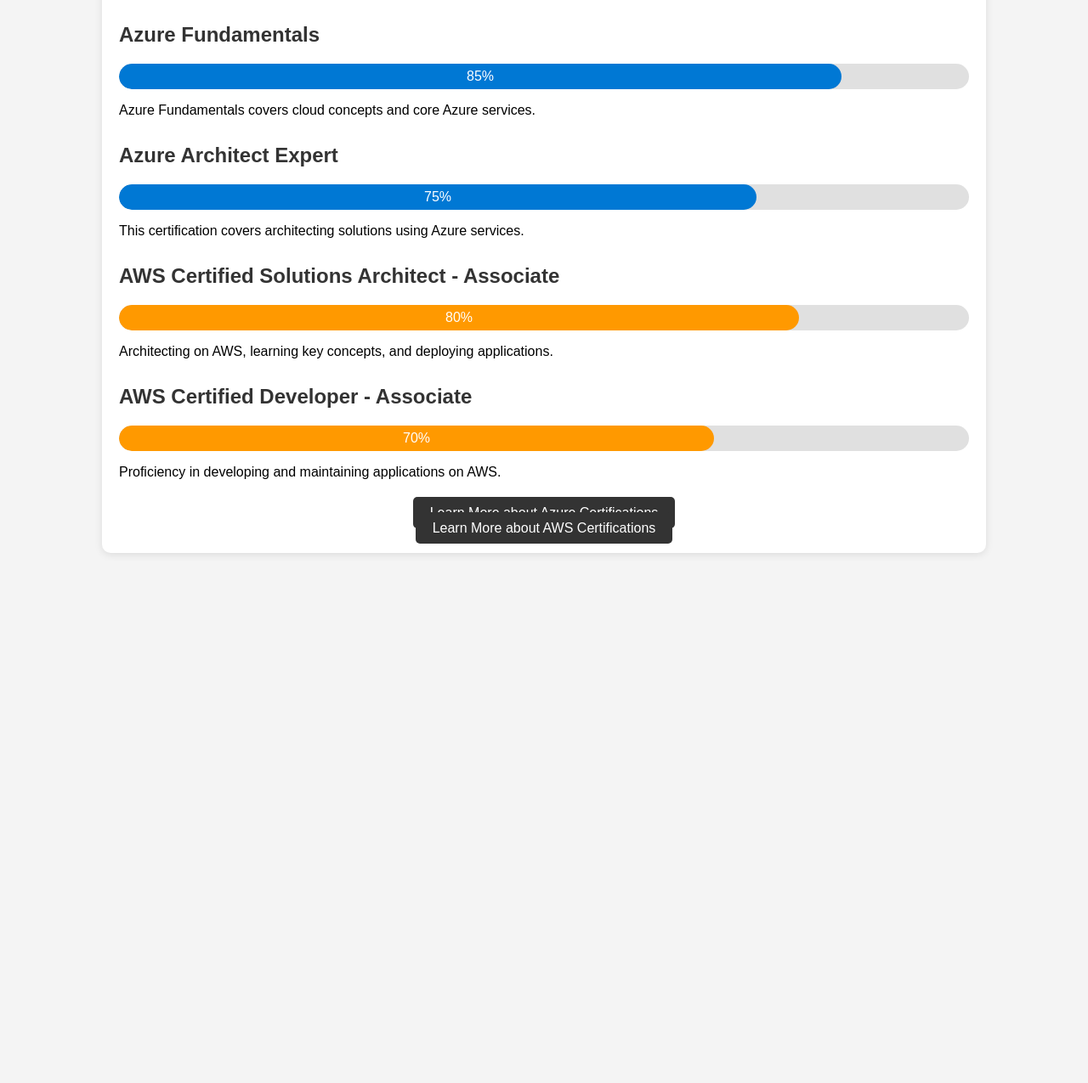
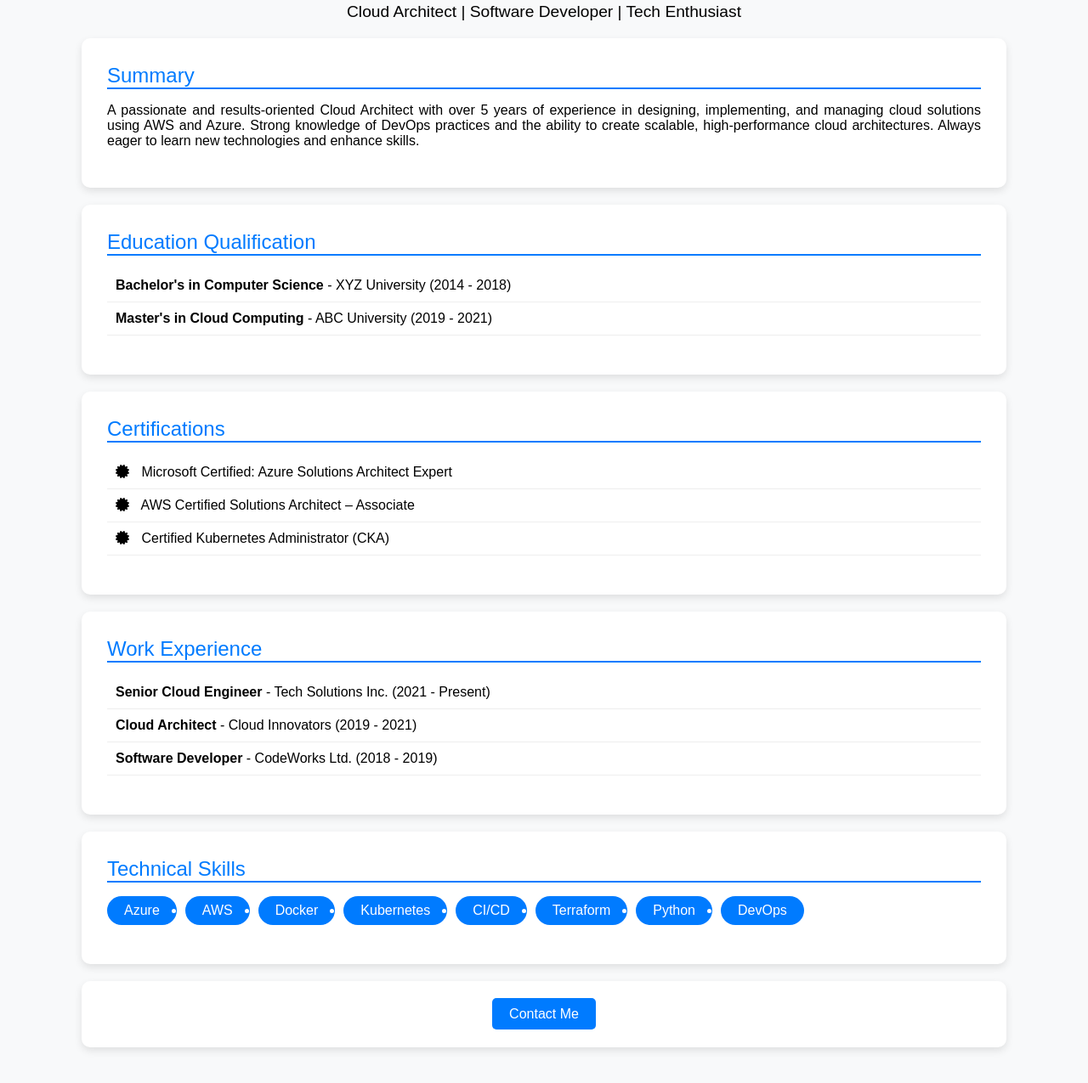
Before and after one commit to ArunnK13/arunkumar, a plain HTML site: page index.html in a window 1280 px wide. Shown: the part 115-1390 px from the top of the page at 85% size. Before the commit the page ends 800 px from the top, so only its background shows below. Drawn offline with Linux system fonts and the light colour scheme.

Commit message:
new design changes added

```diff
--- a/index.html
+++ b/index.html
@@ -3,68 +3,82 @@
 <head>
     <meta charset="UTF-8">
     <meta name="viewport" content="width=device-width, initial-scale=1.0">
-    <title>Cloud Certifications - My Profile</title>
+    <title>Interactive Resume</title>
+    <link rel="stylesheet" href="https://cdnjs.cloudflare.com/ajax/libs/font-awesome/6.0.0-beta3/css/all.min.css"> <!-- For Icons -->
     <style>
         body {
-            font-family: Arial, sans-serif;
-            background-color: #f4f4f4;
+            font-family: 'Arial', sans-serif;
             margin: 0;
             padding: 0;
-            display: flex;
-            justify-content: center;
-            align-items: center;
-            height: 100vh;
-            flex-direction: column;
+            background-color: #f8f9fa;
+        }
+        .container {
+            width: 85%;
+            margin: auto;
+            padding: 40px 0;
         }
 
-        .container {
-            width: 80%;
-            max-width: 1000px;
-            background-color: #fff;
-            padding: 20px;
-            border-radius: 10px;
-            box-shadow: 0 2px 10px rgba(0, 0, 0, 0.1);
+        h1, h2 {
+            text-align: center;
+            color: #333;
+            margin-bottom: 20px;
         }
 
-        h1 {
-            text-align: center;
-            color: #333;
+        section {
+            background-color: white;
+            margin: 20px 0;
+            padding: 30px;
+            border-radius: 10px;
+            box-shadow: 0 4px 10px rgba(0, 0, 0, 0.1);
         }
 
-        .certification {
-            margin: 30px 0;
+        .heading {
+            font-size: 1.5em;
+            color: #007bff;
+            border-bottom: 2px solid #007bff;
+            margin-bottom: 15px;
         }
 
-        .certification h2 {
-            color: #333;
-            font-size: 24px;
+        .work-experience ul, .education ul, .certifications ul {
+            list-style-type: none;
+            padding: 0;
         }
 
-        .progress-bar {
-            width: 100%;
-            background-color: #e0e0e0;
-            border-radius: 20px;
-            overflow: hidden;
-            height: 30px;
-            margin: 10px 0;
+        .work-experience li, .education li, .certifications li {
+            padding: 10px;
+            border-bottom: 1px solid #eee;
         }
 
-        .progress {
-            height: 100%;
-            text-align: center;
-            line-height: 30px;
-            color: white;
-            border-radius: 20px;
-            transition: width 1s ease;
+        .tech-skills ul {
+            display: flex;
+            flex-wrap: wrap;
+            gap: 10px;
+            padding: 0;
         }
 
-        /* Specific colors for different certifications */
-        .azure {
-            background-color: #0078d4;
+        .tech-skills li {
+            background-color: #007bff;
+            color: white;
+            padding: 8px 20px;
+            border-radius: 20px;
+            cursor: pointer;
+            transition: transform 0.3s;
         }
 
-        .aws {
-            background-color: #ff9900;
+        .tech-skills li:hover {
+            transform: scale(1.1);
+        }
+
+        .icons {
+            margin-right: 10px;
+        }
+
+        .icons i {
+            color: #007bff;
+        }
+
+        .summary p {
+            text-align: justify;
         }
 
         .button {
@@ -73,77 +87,105 @@
         }
 
         .button a {
+            padding: 10px 20px;
+            background-color: #007bff;
+            color: white;
             text-decoration: none;
-            padding: 10px 20px;
-            background-color: #333;
-            color: white;
             border-radius: 5px;
             transition: background-color 0.3s;
         }
 
         .button a:hover {
-            background-color: #555;
+            background-color: #0056b3;
+        }
+
+        /* Mobile Responsiveness */
+        @media (max-width: 768px) {
+            .tech-skills ul {
+                flex-direction: column;
+                align-items: center;
+            }
         }
     </style>
 </head>
 <body>
 
     <div class="container">
-        <h1>My Cloud Certifications</h1>
+        <!-- Header Section -->
+        <header>
+            <h1>John Doe</h1>
+            <p style="text-align: center; font-size: 1.2em;">Cloud Architect | Software Developer | Tech Enthusiast</p>
+        </header>
 
-        <!-- Azure Certifications -->
-        <div class="certification">
-            <h2>Azure Fundamentals</h2>
-            <div class="progress-bar">
-                <div class="progress azure" style="width: 85%;">85%</div>
-            </div>
-            <p>Azure Fundamentals covers cloud concepts and core Azure services.</p>
-        </div>
+        <!-- Summary Section -->
+        <section class="summary">
+            <div class="heading">Summary</div>
+            <p>
+                A passionate and results-oriented Cloud Architect with over 5 years of experience in designing, implementing, and managing cloud solutions using AWS and Azure. Strong knowledge of DevOps practices and the ability to create scalable, high-performance cloud architectures. Always eager to learn new technologies and enhance skills.
+            </p>
+        </section>
 
-        <div class="certification">
-            <h2>Azure Architect Expert</h2>
-            <div class="progress-bar">
-                <div class="progress azure" style="width: 75%;">75%</div>
-            </div>
-            <p>This certification covers architecting solutions using Azure services.</p>
-        </div>
+        <!-- Education Section -->
+        <section class="education">
+            <div class="heading">Education Qualification</div>
+            <ul>
+                <li><strong>Bachelor's in Computer Science</strong> - XYZ University (2014 - 2018)</li>
+                <li><strong>Master's in Cloud Computing</strong> - ABC University (2019 - 2021)</li>
+            </ul>
+        </section>
 
-        <!-- AWS Certifications -->
-        <div class="certification">
-            <h2>AWS Certified Solutions Architect - Associate</h2>
-            <div class="progress-bar">
-                <div class="progress aws" style="width: 80%;">80%</div>
-            </div>
-            <p>Architecting on AWS, learning key concepts, and deploying applications.</p>
-        </div>
+        <!-- Certifications Section -->
+        <section class="certifications">
+            <div class="heading">Certifications</div>
+            <ul>
+                <li><i class="fas fa-certificate icons"></i> Microsoft Certified: Azure Solutions Architect Expert</li>
+                <li><i class="fas fa-certificate icons"></i> AWS Certified Solutions Architect – Associate</li>
+                <li><i class="fas fa-certificate icons"></i> Certified Kubernetes Administrator (CKA)</li>
+            </ul>
+        </section>
 
-        <div class="certification">
-            <h2>AWS Certified Developer - Associate</h2>
-            <div class="progress-bar">
-                <div class="progress aws" style="width: 70%;">70%</div>
-            </div>
-            <p>Proficiency in developing and maintaining applications on AWS.</p>
-        </div>
+        <!-- Work Experience Section -->
+        <section class="work-experience">
+            <div class="heading">Work Experience</div>
+            <ul>
+                <li><strong>Senior Cloud Engineer</strong> - Tech Solutions Inc. (2021 - Present)</li>
+                <li><strong>Cloud Architect</strong> - Cloud Innovators (2019 - 2021)</li>
+                <li><strong>Software Developer</strong> - CodeWorks Ltd. (2018 - 2019)</li>
+            </ul>
+        </section>
 
-        <div class="button">
-            <a href="https://www.microsoft.com/en-us/learning/azure-certification.aspx" target="_blank">Learn More about Azure Certifications</a>
-            <br>
-            <a href="https://aws.amazon.com/certification/" target="_blank">Learn More about AWS Certifications</a>
-        </div>
+        <!-- Technical Skills Section -->
+        <section class="tech-skills">
+            <div class="heading">Technical Skills</div>
+            <ul>
+                <li>Azure</li>
+                <li>AWS</li>
+                <li>Docker</li>
+                <li>Kubernetes</li>
+                <li>CI/CD</li>
+                <li>Terraform</li>
+                <li>Python</li>
+                <li>DevOps</li>
+            </ul>
+        </section>
+
+        <!-- Contact Button -->
+        <section class="button">
+            <a href="mailto:john.doe@example.com">Contact Me</a>
+        </section>
     </div>
 
     <script>
-        // Example of animating the progress bars
-        window.onload = () => {
-            const progressBars = document.querySelectorAll('.progress');
-            progressBars.forEach(bar => {
-                const width = bar.style.width;
-                bar.style.width = '0';
-                setTimeout(() => {
-                    bar.style.width = width;
-                }, 500);
+        // Add interactive hover effect on tech skill items
+        const techItems = document.querySelectorAll('.tech-skills li');
+        techItems.forEach(item => {
+            item.addEventListener('mouseover', () => {
+                item.style.backgroundColor = '#0056b3';
             });
-        };
+            item.addEventListener('mouseout', () => {
+                item.style.backgroundColor = '#007bff';
+            });
+        });
     </script>
 
 </body>
```
